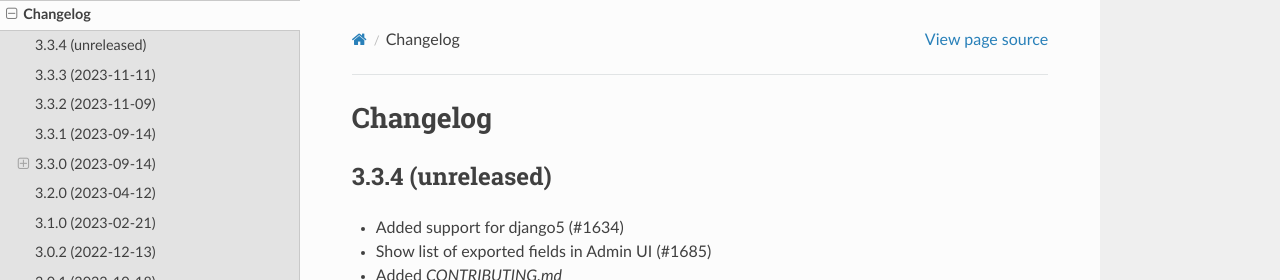
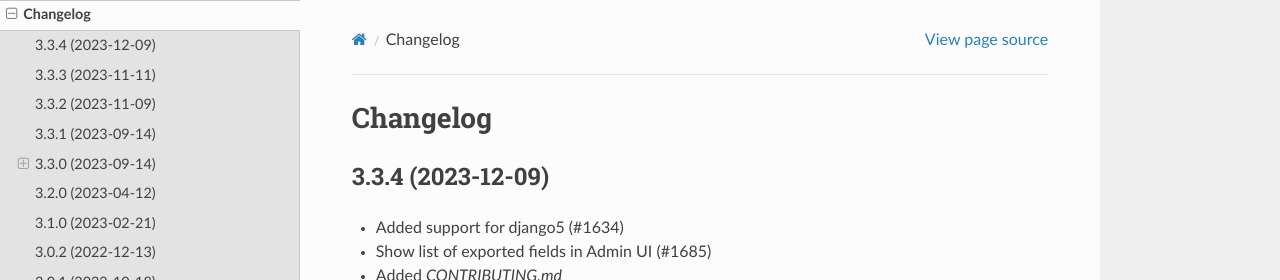
Before and after one commit to django-import-export/django-import-export, a Sphinx documentation site: the page built from docs/changelog.rst, in a window 1280 px wide and 900 px high. Shown: the top 280 px of the window. Built offline with Sphinx 7.4.7 and the Read the Docs theme 2.0.0, drawn with Linux system fonts in a browser that asks for light colours; pages that are not in the unit, such as notebooks, are missing from menus.

Commit message:
Preparing release 3.3.4

```diff
--- a/docs/changelog.rst
+++ b/docs/changelog.rst
@@ -1,7 +1,7 @@
 Changelog
 =========
 
-3.3.4 (unreleased)
+3.3.4 (2023-12-09)
 ------------------
 
 - Added support for django5 (#1634)
--- a/import_export/__init__.py
+++ b/import_export/__init__.py
@@ -1 +1 @@
-__version__ = "3.3.4.dev0"
+__version__ = "3.3.4"
```
